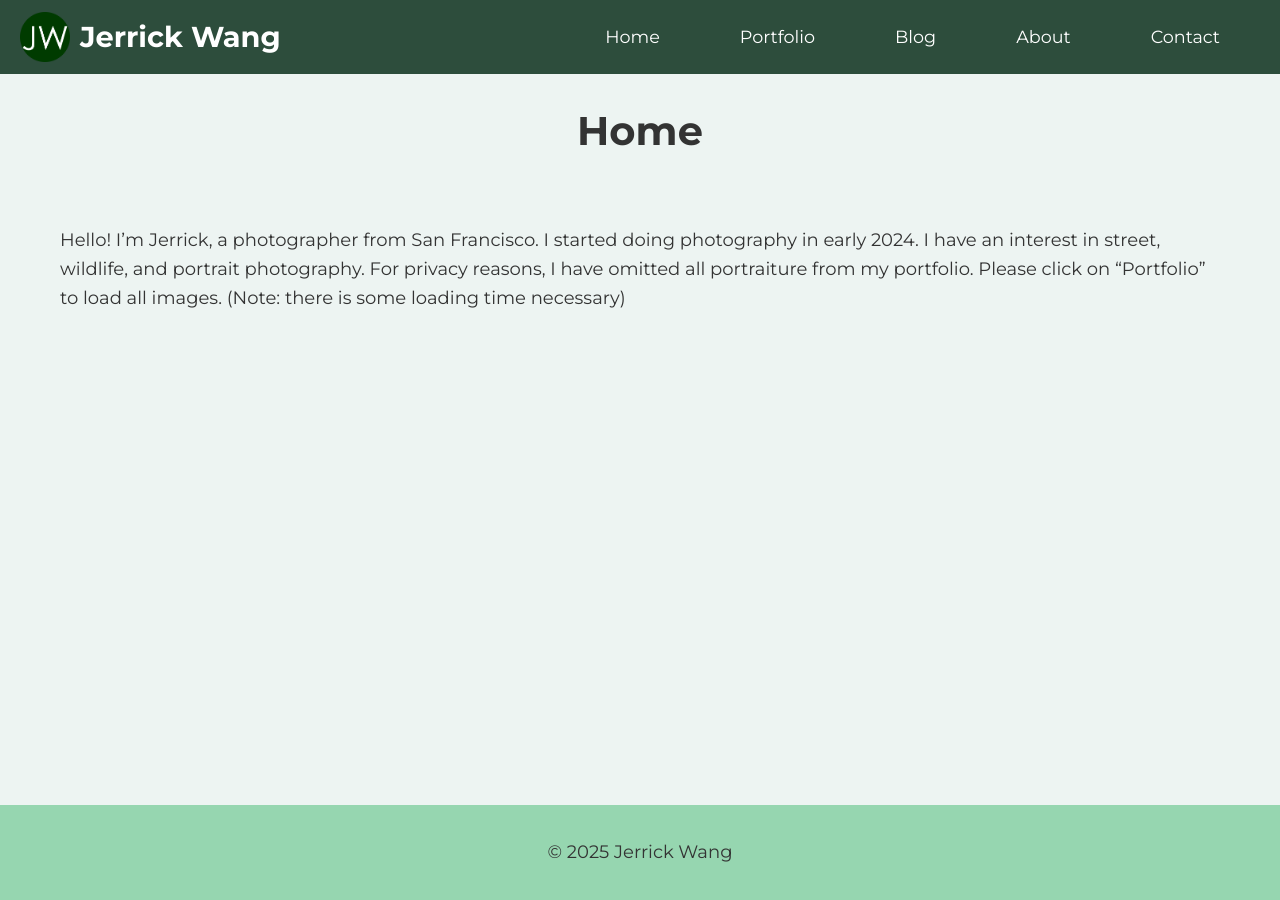
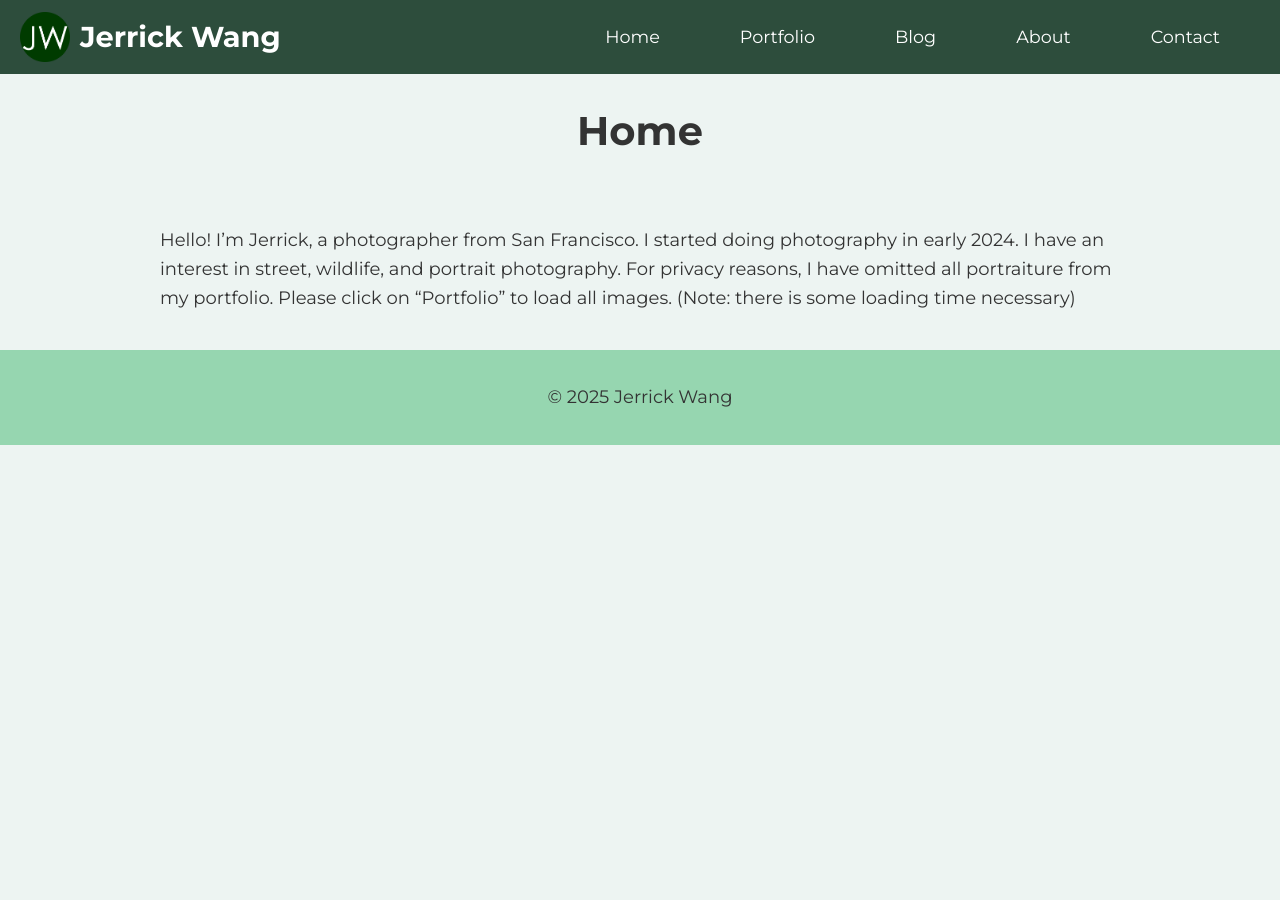
Before and after one commit to jerrickwang/jerrickwang.github.io, a Jekyll site: the page built from index.md, in a window 1280 px wide. Built offline with Jekyll 4.4.1, drawn with Linux system fonts in a browser that asks for light colours.

Commit message:
Update style.css

```diff
--- a/assets/css/style.css
+++ b/assets/css/style.css
@@ -11,9 +11,6 @@ body {
   color: #333; /* Default text color */
   box-sizing: border-box; /* Applies box-sizing globally */
   font-size: 18px; /* Base font size */
-  display: flex;
-  flex-direction: column;
-  min-height: 100vh; /* Ensures the body takes the full viewport height */
 }
 
 /* Full-width navigation bar */
@@ -93,12 +90,11 @@ header h1 {
 
 /* Main content styling */
 main {
-  max-width: 1200px; /* Sets a consistent container width */
+  max-width: 1000px; /* Reduced maximum width for better alignment */
   width: 100%;
-  margin: 0 auto; /* Centers the content horizontally */
-  padding: 20px; /* Standard padding for all pages */
-  box-sizing: border-box; /* Ensures padding does not affect width */
-  flex: 1; /* Fills the remaining space between header and footer */
+  margin: 0 auto;
+  padding: 20px;
+  box-sizing: border-box;
 }
 
 /* Footer styling */
@@ -149,7 +145,7 @@ button:hover {
 }
 
 .image-container img {
-  max-width: 500px;
+  max-width: 800px; /* Reduced maximum allowed width for images */
   max-height: 500px;
   width: auto;
   height: auto;
@@ -216,7 +212,7 @@ button:hover {
 /* Blog Post Container */
 .blog-post-container {
   width: 100%;
-  max-width: 800px; /* Ensures blog posts are narrower than main content */
+  max-width: 900px; /* Increased width for blog posts */
   margin: 20px auto;
   padding: 20px;
   background-color: rgba(0, 0, 0, 0.1);
```
